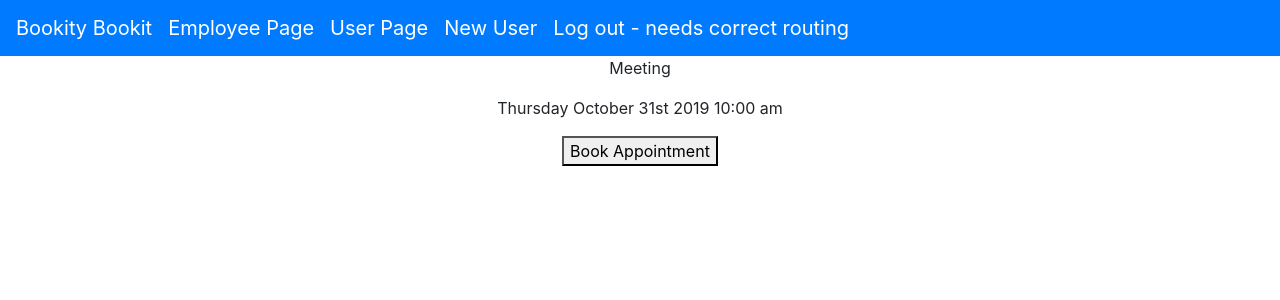
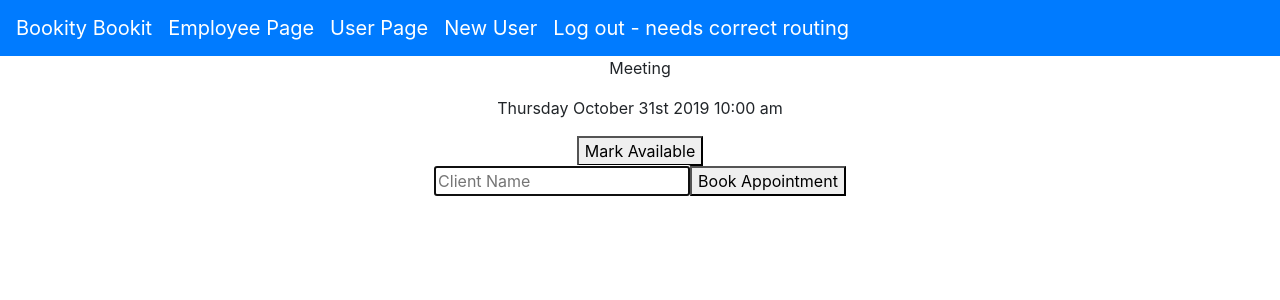
Before and after one commit to cvdavis120/project_3, a React (Create React App) app in the folder client/: page /editappointment/1 in a window 1280 px wide. Shown: the top 300 px of the page. Built offline with nearby package versions, Linux system fonts and the light colour scheme.

Commit message:
edit app form done

```diff
--- a/client/src/pages/EditAppointmentPage.js
+++ b/client/src/pages/EditAppointmentPage.js
@@ -3,6 +3,7 @@ import { connect } from "react-redux";
 import { editAppointment } from "../actions/appointments";
 import moment from "moment";
 import AdminNav from "../components/Nav/admin";
+import EditAppointmentForm from "../components/EditAppointmentForm/EditAppointmentForm";
 
 const EditAppointmentPage = props => {
   let time = moment(props.appointment.startDate).format(
@@ -20,13 +21,19 @@ const EditAppointmentPage = props => {
         <button
           onClick={() => {
             props.dispatch(
-              editAppointment(props.appointment.id, { title: "Booked" })
+              editAppointment(props.appointment.id, { title: "Available" })
             );
             props.history.push("/admin");
           }}
         >
-          Book Appointment
+          Mark Available
         </button>
+        <EditAppointmentForm
+          onSubmit={(name) => {
+            props.dispatch(editAppointment(props.appointment.id, name ))
+            props.history.push("/admin");
+          }}
+        />
       </div>
     </>
   );
```
